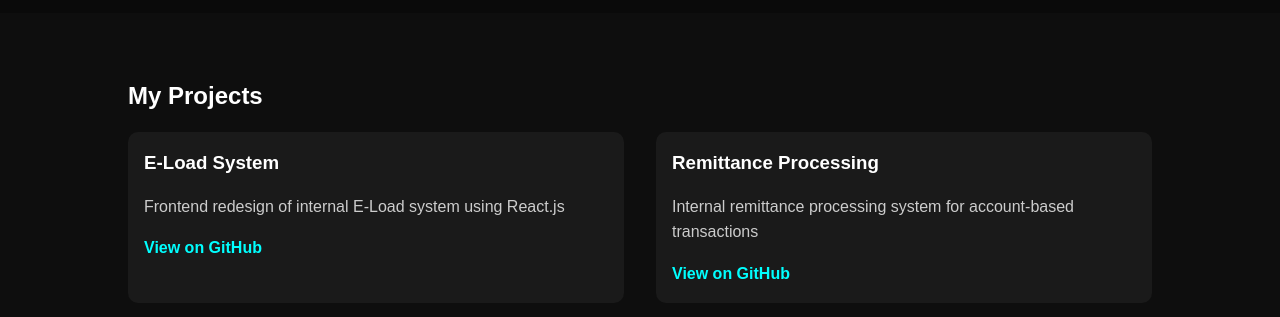
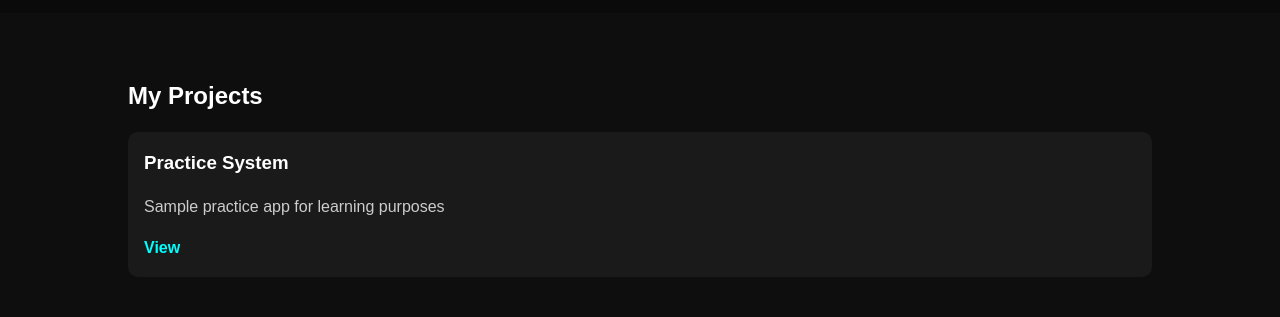
Before and after one commit to junah91/Portfolio, a plain HTML site: page portfolio.html in a window 1280 px wide. Shown: the part 57-374 px from the top of the page. Drawn offline with Linux system fonts and the light colour scheme.

Commit message:
add project

```diff
--- a/portfolio.html
+++ b/portfolio.html
@@ -22,17 +22,17 @@
     <h1>My Projects</h1>
     <div class="projects">
       <div class="project">
-        <h3>E-Load System</h3>
-        <p>Frontend redesign of internal E-Load system using React.js</p>
-        <a href="https://github.com/junavel/e-load-system" target="_blank">View on GitHub</a>
+        <h3>Practice System</h3>
+        <p>Sample practice app for learning purposes</p>
+        <a href="https://junah91.github.io/JTech/homepage.html" target="_blank">View</a>
       </div>
-      <div class="project">
+      <!-- <div class="project">
         <h3>Remittance Processing</h3>
         <p>Internal remittance processing system for account-based transactions</p>
         <a href="https://github.com/junavel/remittance-system" target="_blank">View on GitHub</a>
       </div>
-      <!-- Add more projects here -->
-    </div>
+      Add more projects here
+    </div> -->
   </section>
 </body>
 </html>
```
